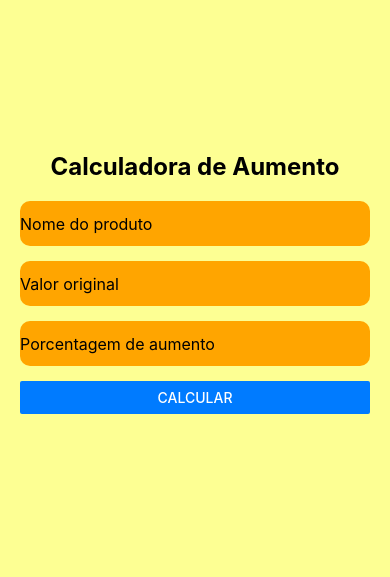
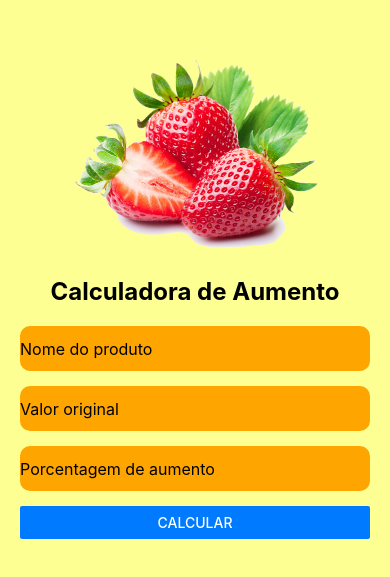
Before and after one commit to samueldamasceno/cp1-mobile, a React Native app: screen / in a window 390 px wide. Shown: the part 139-716 px from the top of the page. Built offline with nearby package versions, Linux system fonts and the light colour scheme.

Commit message:
imagem adicionada e estilizada

```diff
--- a/App.js
+++ b/App.js
@@ -1,5 +1,5 @@
 import React, { useState } from 'react';
-import { Alert, Button, StyleSheet, Text, TextInput, View } from 'react-native';
+import { Alert, Button, Image, StyleSheet, Text, TextInput, View } from 'react-native';
 
 export default function App() {
   const [nomeProduto, setNomeProduto] = useState('');
@@ -34,6 +34,7 @@ export default function App() {
 
   return (
     <View style={styles.container}>
+      <Image source={require('./assets/morango.png')} style={styles.imagem} />
       <Text style={styles.titulo}>Calculadora de Aumento</Text>
 
       <TextInput
@@ -112,4 +113,11 @@ const styles = StyleSheet.create({
     fontSize: 16,
     marginBottom: 8,
   },
+  imagem: {
+    resizeMode: "contain",
+    width: 250,
+    height: 250,
+    marginLeft: 50,
+    backgroundColor: 'transparent',
+  },
 });
```
Also changed, not shown: assets/morango.png (added).
